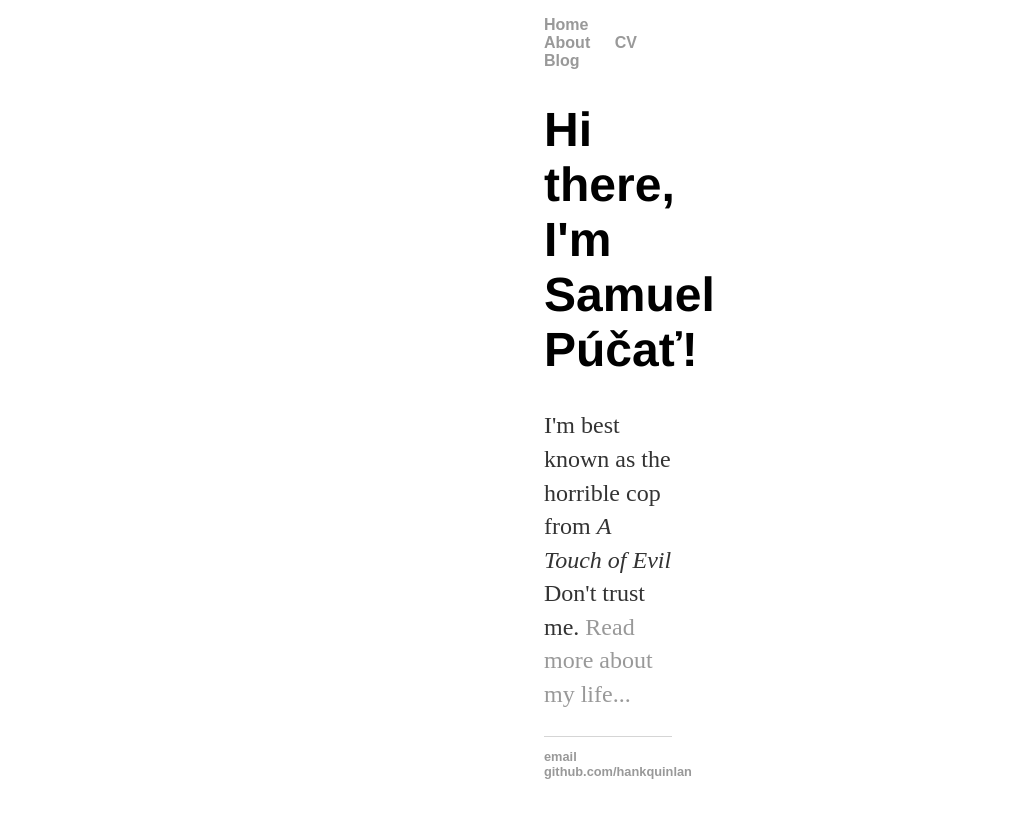
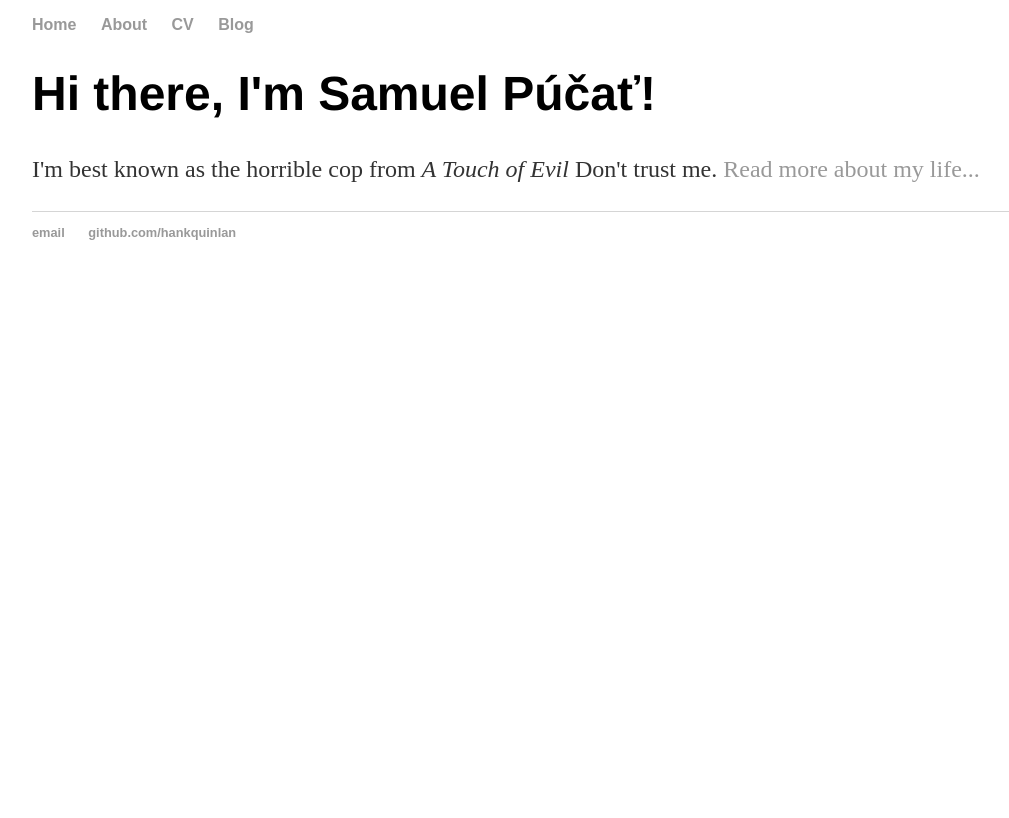
Before and after one commit to samuelpucat/samuelpucat.github.io, a Jekyll site: the page built from index.html, in a window 1280 px wide. Shown: the top 818 px of the page, without its empty margins (32-1041 px from the left). Built offline with Jekyll 4.4.1, drawn with Linux system fonts in a browser that asks for light colours.

Commit message:
Update main.css

```diff
--- a/css/main.css
+++ b/css/main.css
@@ -1,6 +1,6 @@
 body {
     margin: 10px auto;
-    width: 10%;
+    width: 90%;
 }
 nav ul, footer ul {
     font-family:'Comic Sans', 'Arial', 'Sans-Serif';
```
